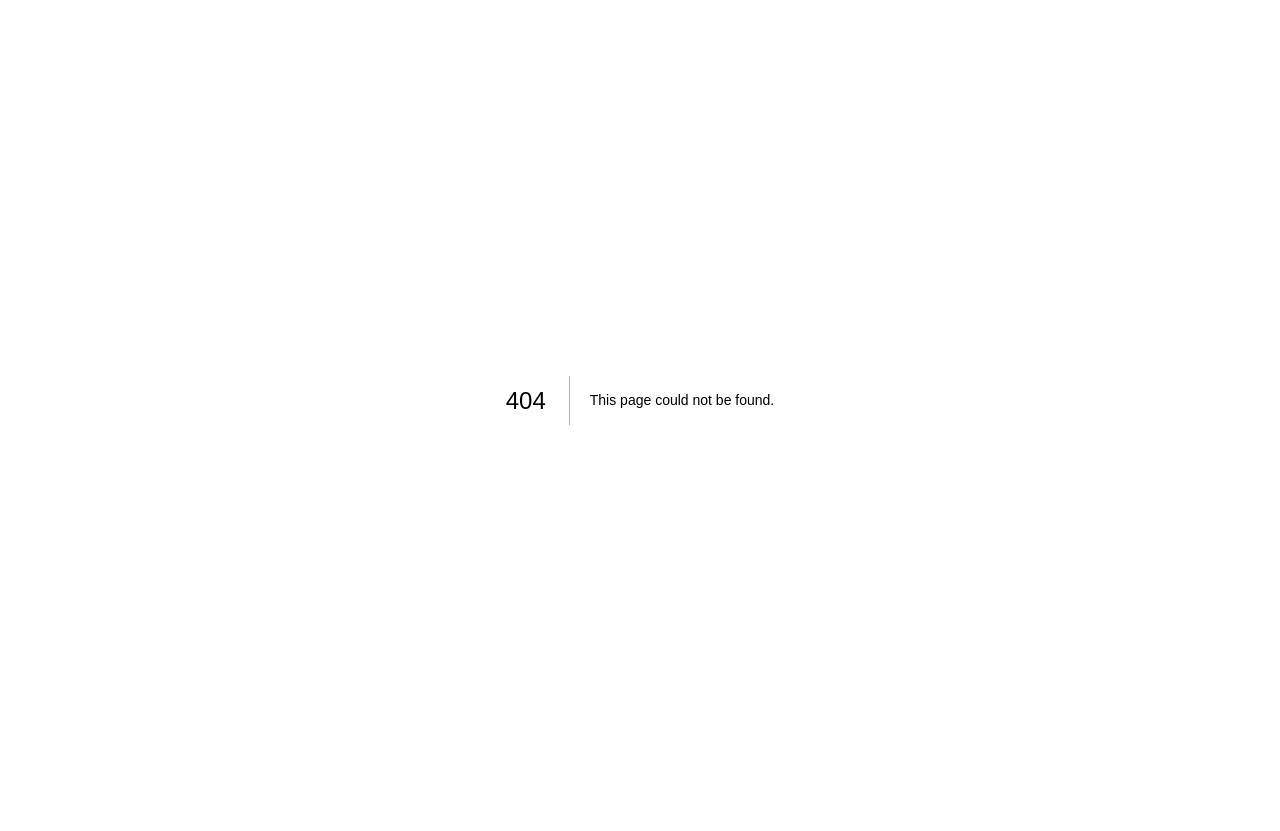
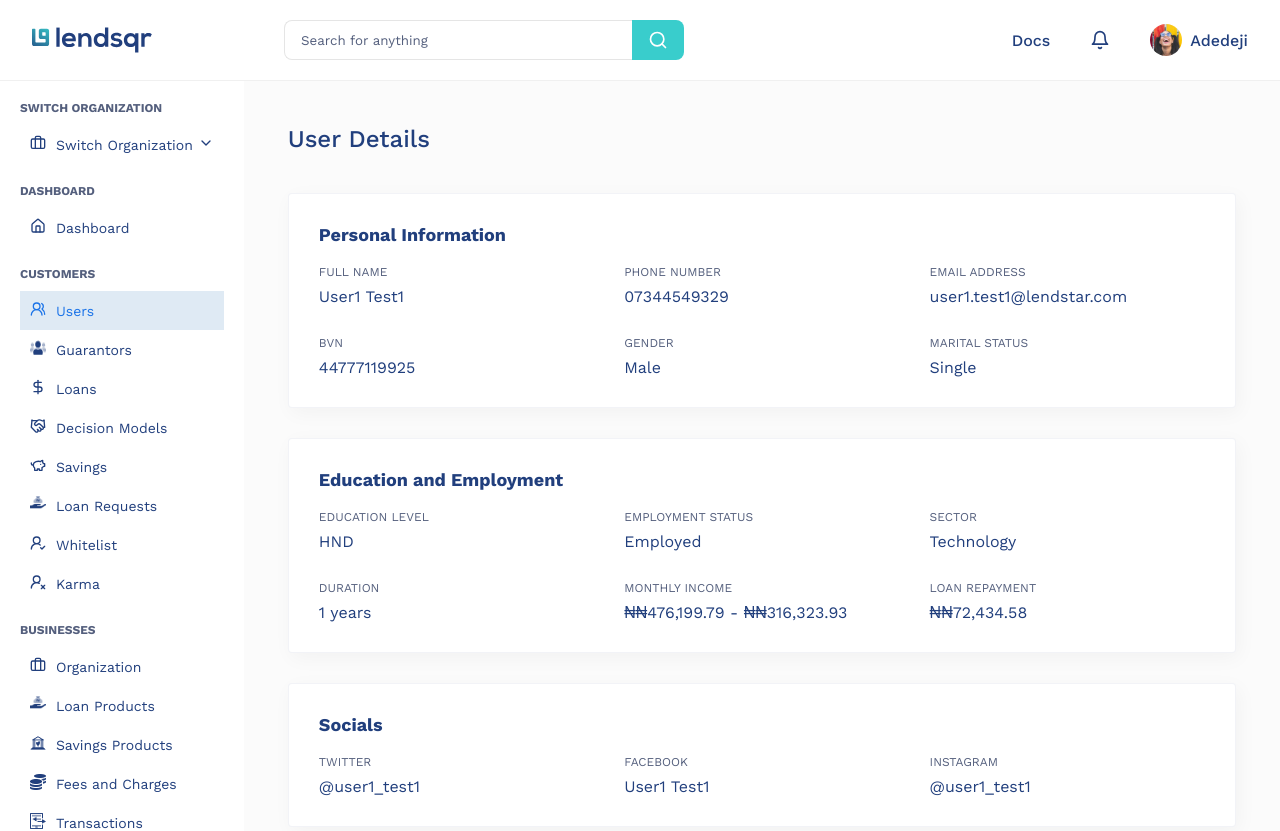
Before and after one commit to Maiqel1/lendsqr-fe-test, a Next.js app: page /users/1 in a window 1280 px wide. Before the commit this address had no page. Shown: the top 831 px of the page. Before the commit the page ends 800 px from the top, so only its background shows below. Built offline with nearby package versions, Linux system fonts and the light colour scheme; data requests are answered from the project's data file.

Commit message:
feat: implemented user details page to display all details for a single user, added styling too

```diff
--- /dev/null
+++ b/app/(user-routes)/users/[id]/UserDetails.module.scss
@@ -0,0 +1,48 @@
+// UserDetails.module.scss
+.userDetailsPage {
+  padding: 24px;
+  background: #fbfbfb;
+
+  h1 {
+    font-size: 24px;
+    color: #213f7d;
+    margin-bottom: 40px;
+    font-weight: 500;
+  }
+}
+
+.section {
+  background: white;
+  border: 1px solid rgba(33, 63, 125, 0.06);
+  box-shadow: 3px 5px 20px rgba(0, 0, 0, 0.04);
+  border-radius: 4px;
+  padding: 30px;
+  margin-bottom: 30px;
+
+  h2 {
+    color: #213f7d;
+    font-size: 18px;
+    margin-bottom: 20px;
+  }
+}
+
+.grid {
+  display: grid;
+  grid-template-columns: repeat(auto-fit, minmax(250px, 1fr));
+  gap: 30px;
+}
+
+.field {
+  label {
+    display: block;
+    font-size: 12px;
+    color: #545f7d;
+    text-transform: uppercase;
+    margin-bottom: 8px;
+  }
+
+  p {
+    color: #213f7d;
+    font-size: 16px;
+  }
+}
--- /dev/null
+++ b/app/(user-routes)/users/[id]/page.tsx
@@ -0,0 +1,148 @@
+"use client";
+import { useState, useEffect, use } from "react";
+import { User } from "@/types/user";
+import styles from "./UserDetails.module.scss";
+import { fetchUsers } from "@/utils/api";
+
+export default function UserDetailsPage({
+  params,
+}: {
+  params: Promise<{ id: string }>;
+}) {
+  const [user, setUser] = useState<User | null>(null);
+  const [loading, setLoading] = useState(true);
+  const resolvedParams = use(params); // Unwrap params here
+
+  useEffect(() => {
+    const loadUserDetails = async () => {
+      try {
+        const users = await fetchUsers();
+        const foundUser = users.find((u: User) => u.id === resolvedParams.id);
+
+        if (foundUser) {
+          setUser(foundUser);
+        }
+      } catch (error) {
+        console.error("Error loading user details:", error);
+      } finally {
+        setLoading(false);
+      }
+    };
+
+    loadUserDetails();
+  }, [resolvedParams.id]); // Depend on resolvedParams.id
+
+  if (loading) return <div>Loading...</div>;
+  if (!user) return <div>User not found</div>;
+
+  return (
+    <div className={styles.userDetailsPage}>
+      <h1>User Details</h1>
+
+      <div className={styles.section}>
+        <h2>Personal Information</h2>
+        <div className={styles.grid}>
+          <div className={styles.field}>
+            <label>Full Name</label>
+            <p>
+              {user.profile.firstName} {user.profile.lastName}
+            </p>
+          </div>
+          <div className={styles.field}>
+            <label>Phone Number</label>
+            <p>{user.profile.phoneNumber}</p>
+          </div>
+          <div className={styles.field}>
+            <label>Email Address</label>
+            <p>{user.email}</p>
+          </div>
+          <div className={styles.field}>
+            <label>BVN</label>
+            <p>{user.profile.bvn}</p>
+          </div>
+          <div className={styles.field}>
+            <label>Gender</label>
+            <p>{user.profile.gender}</p>
+          </div>
+          <div className={styles.field}>
+            <label>Marital Status</label>
+            <p>{user.profile.maritalStatus}</p>
+          </div>
+        </div>
+      </div>
+
+      <div className={styles.section}>
+        <h2>Education and Employment</h2>
+        <div className={styles.grid}>
+          <div className={styles.field}>
+            <label>Education Level</label>
+            <p>{user.education.level}</p>
+          </div>
+          <div className={styles.field}>
+            <label>Employment Status</label>
+            <p>{user.education.employmentStatus}</p>
+          </div>
+          <div className={styles.field}>
+            <label>Sector</label>
+            <p>{user.education.sector}</p>
+          </div>
+          <div className={styles.field}>
+            <label>Duration</label>
+            <p>{user.education.duration}</p>
+          </div>
+          <div className={styles.field}>
+            <label>Monthly Income</label>
+            <p>
+              ₦{user.education.monthlyIncome[0]} - ₦
+              {user.education.monthlyIncome[1]}
+            </p>
+          </div>
+          <div className={styles.field}>
+            <label>Loan Repayment</label>
+            <p>₦{user.education.loanRepayment}</p>
+          </div>
+        </div>
+      </div>
+
+      <div className={styles.section}>
+        <h2>Socials</h2>
+        <div className={styles.grid}>
+          <div className={styles.field}>
+            <label>Twitter</label>
+            <p>{user.socials.twitter}</p>
+          </div>
+          <div className={styles.field}>
+            <label>Facebook</label>
+            <p>{user.socials.facebook}</p>
+          </div>
+          <div className={styles.field}>
+            <label>Instagram</label>
+            <p>{user.socials.instagram}</p>
+          </div>
+        </div>
+      </div>
+
+      <div className={styles.section}>
+        <h2>Guarantor</h2>
+        <div className={styles.grid}>
+          <div className={styles.field}>
+            <label>Full Name</label>
+            <p>{user.guarantor.fullName}</p>
+          </div>
+          <div className={styles.field}>
+            <label>Phone Number</label>
+            <p>{user.guarantor.phoneNumber}</p>
+          </div>
+          <div className={styles.field}>
+            <label>Email Address</label>
+            <p>{user.guarantor.email}</p>
+          </div>
+          <div className={styles.field}>
+            <label>Relationship</label>
+            <p>{user.guarantor.relationship}</p>
+          </div>
+        </div>
+      </div>
+    </div>
+  );
+}
```
